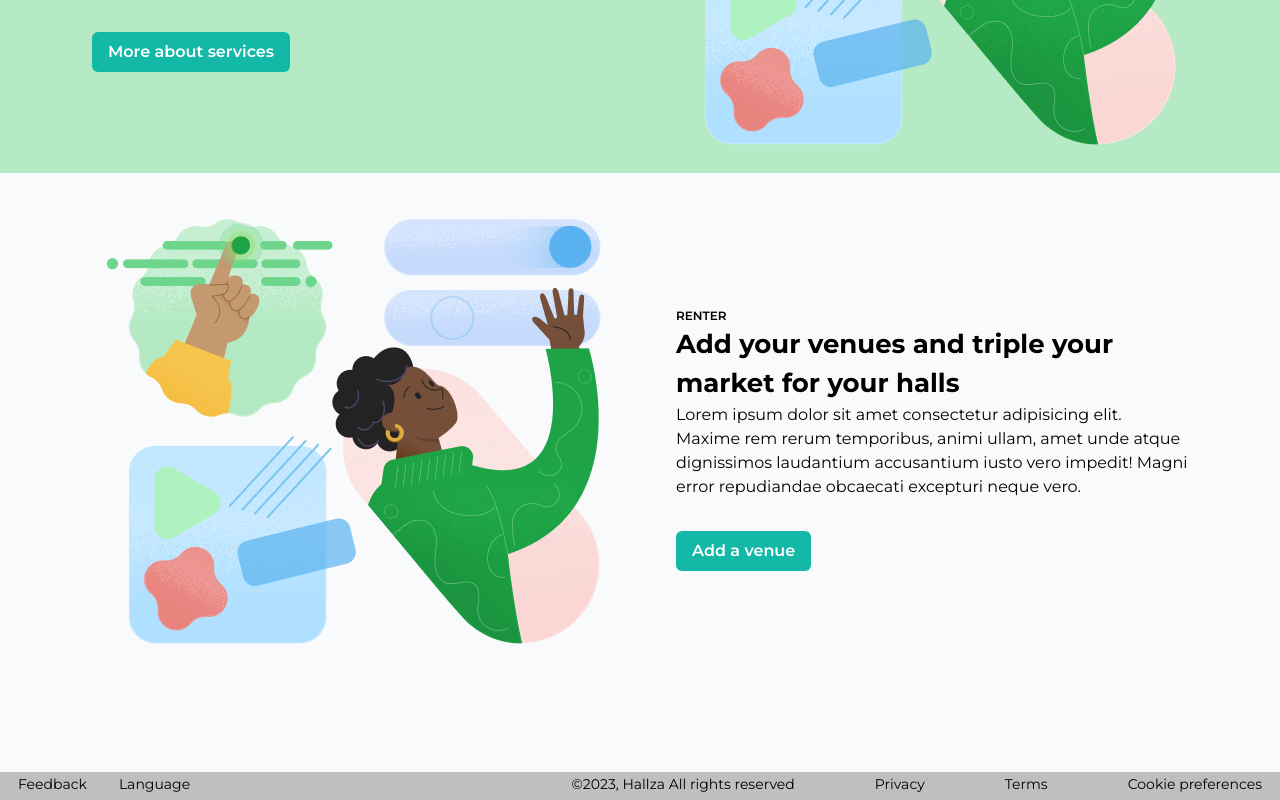
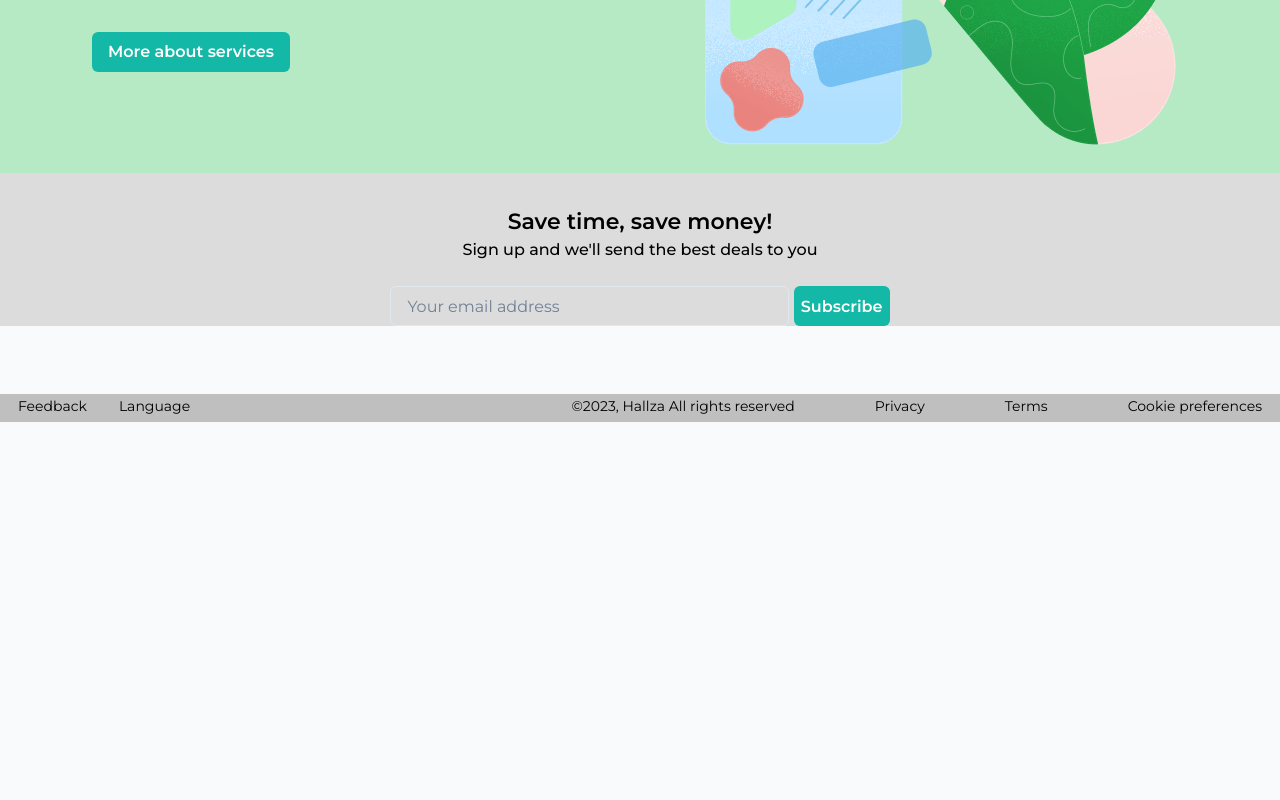
Before and after one commit to OjageTech/hallza, a React (Create React App) app: page / in a window 1280 px wide. Shown: the part 2436-3236 px from the top of the page. After the commit the page ends 2858 px from the top, so only its background shows below. Built offline with nearby package versions, Linux system fonts and the light colour scheme.

Commit message:
fesoifls

```diff
--- /dev/null
+++ b/src/components/Newsletter/Newsletter.tsx
@@ -0,0 +1,19 @@
+import {
+  Box, Text, Input, Button, Flex, Center,
+} from '@chakra-ui/react';
+
+const Newsletter = () => (
+  <Center>
+    <Box textAlign="center">
+      <Text fontSize="22px" fontWeight={600}>Save time, save money!</Text>
+      <Text fontWeight={500}>Sign up and we'll send the best deals to you</Text>
+      <br />
+      <Flex w="39vw" gap="5px">
+        <Input h="5vh" placeholder="Your email address" />
+        <Button h="5vh" variant="primary">Subscribe</Button>
+      </Flex>
+    </Box>
+  </Center>
+);
+
+export default Newsletter;
--- a/src/pages/FindnBrowseVenues/FindnBrowseVenues.page.tsx
+++ b/src/pages/FindnBrowseVenues/FindnBrowseVenues.page.tsx
@@ -324,7 +324,7 @@ const Contents = () => (
     }}
   >
     {ContentsData.map((data: Venue) => (
-      <GridItem>
+      <GridItem key={data.name}>
         <Box
           _hover={{
             cursor: 'pointer',
--- a/src/pages/Landing.page.tsx
+++ b/src/pages/Landing.page.tsx
@@ -31,6 +31,7 @@ import PostSearch from '../components/common/searchbar/PostSearch';
 import SearchSection from '../components/common/searchbar';
 import MainSearch from '../components/common/MainSearch/MainSearch';
 import Offers from '../components/Offers/Offers';
+import Newsletter from '../components/Newsletter/Newsletter';
 import BrowseByType from '../components/BrowseByType/BrowseByType';
 
 type UnderlineDecorType = {
@@ -178,7 +179,6 @@ function Hero({ sectionId }: HeroInterface) {
 }
 
 const Landing = () => {
-  const a = '&lt';
   const [sectionId, setSectionId] = useState('heroSection');
   return (
     <div className="Landing">
@@ -192,11 +192,12 @@ const Landing = () => {
         <Offers />
         <BrowseByType />
         <HallzaBanner />
-        <CallToAddVenues />
+        <CallToFindVenues />
+        {/* <CallToAddVenues /> */}
         <CallToViewAllServices />
-        <CallToFindVenues />
+        {/* <Box h="2rem" /> */}
+        <Box borderRadius={0} backgroundColor="gainsboro" pt="2rem"><Newsletter /></Box>
         {/* <SearchSection /> */}
-        <Box h="2rem" />
         {/* <FeaturedVenues /> */}
         {/* <Box h="2rem" />
         <ProminentFeatures /> */}
```
